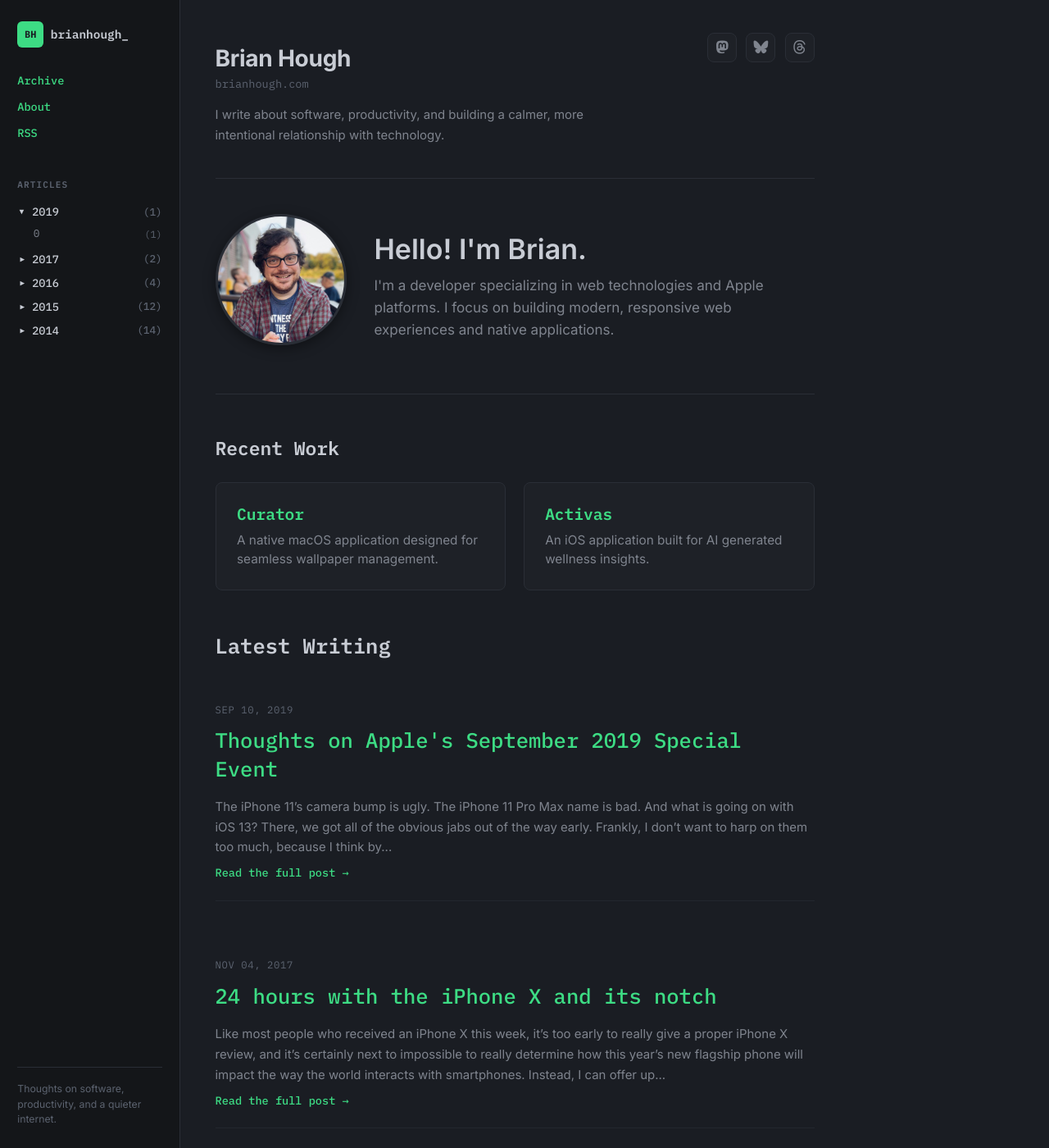
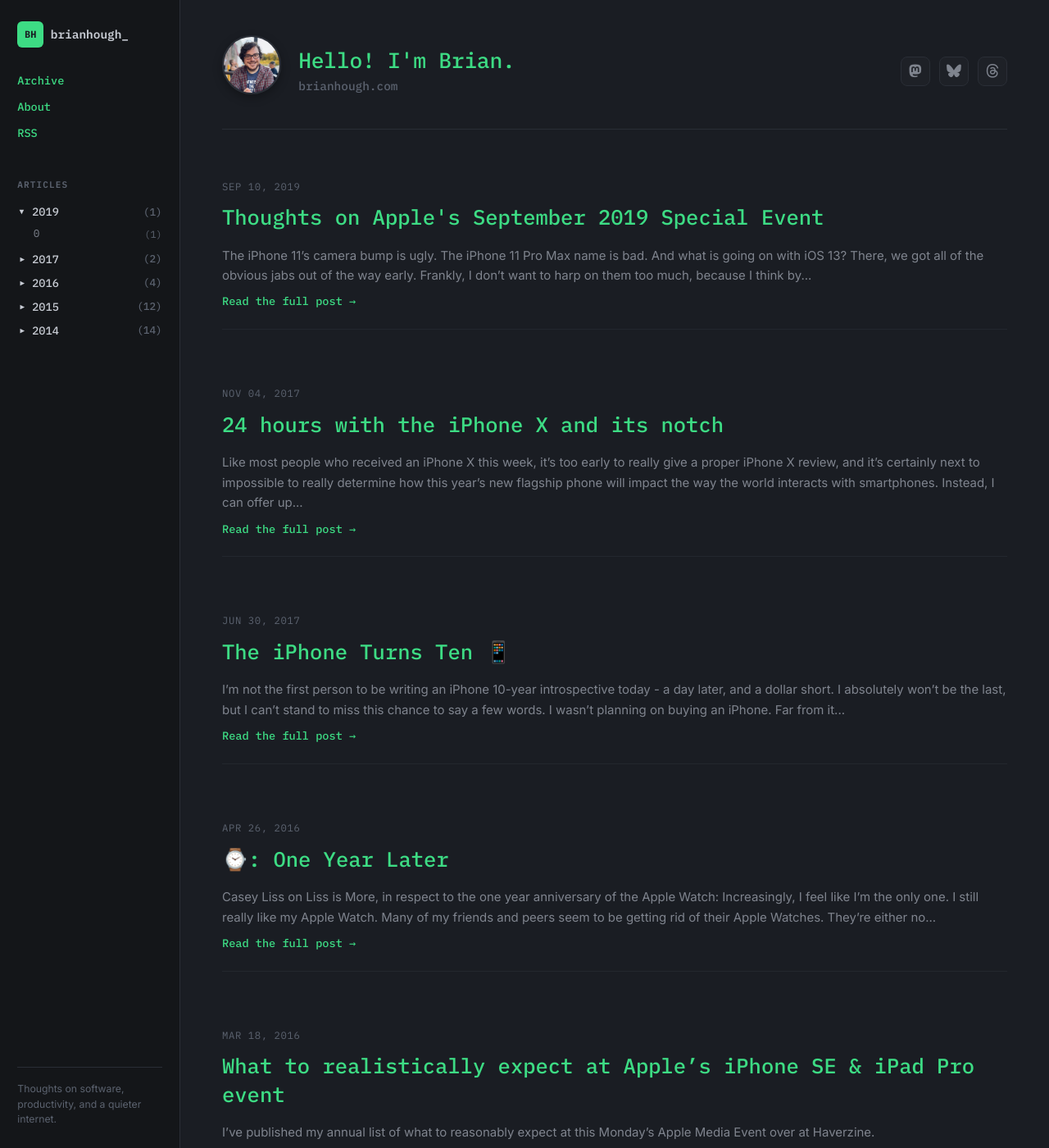
Before and after one commit to derfbwh/derfbwh.github.io, a Jekyll site: the page built from index.html, in a window 1280 px wide and 1400 px high. Shown: the whole window at 82% size. Built offline with Jekyll 4.4.1, drawn with Linux system fonts in a browser that asks for light colours; nearby versions of some CDN libraries; the list of posts is cut into pages by our own code.

Commit message:
new theme dev

```diff
--- a/_layouts/default.html
+++ b/_layouts/default.html
@@ -84,17 +84,21 @@
 
         <div class="container content">
 
-          <!-- Site header with name & social -->
+          <!-- Site header with profile photo, name & social -->
           <header class="site-header">
-            <div class="site-header-info">
-              <h1>Brian Hough</h1>
-              <span class="site-url">brianhough.com</span>
-              <p class="site-description">I write about software, productivity, and building a calmer, more intentional relationship with technology.</p>
+            <div class="site-header-profile">
+              <a href="/" class="site-avatar-link">
+                <img src="/images/profile.jpg" alt="Brian Hough" class="site-header-avatar" onerror="this.src='https://via.placeholder.com/80'">
+              </a>
+              <div class="site-header-info">
+                <h1><a href="/">Hello! I'm Brian.</a></h1>
+                <a href="/" class="site-url">brianhough.com</a>
+              </div>
             </div>
             <div class="site-header-social">
-              <a rel="me" href="https://mastodon.social/@brianhough" title="Mastodon"><i class="fa-brands fa-mastodon"></i></a>
-              <a rel="me" href="https://bsky.app/profile/brianhough.com" title="Bluesky"><i class="fa-brands fa-bluesky"></i></a>
-              <a rel="me" href="https://www.threads.net/@bwhough" title="Threads"><i class="fa-brands fa-threads"></i></a>
+              <a rel="me" href="https://mastodon.social/@brianhough" title="Mastodon" aria-label="Mastodon"><i class="fa-brands fa-mastodon"></i></a>
+              <a rel="me" href="https://bsky.app/profile/brianhough.com" title="Bluesky" aria-label="Bluesky"><i class="fa-brands fa-bluesky"></i></a>
+              <a rel="me" href="https://www.threads.net/@bwhough" title="Threads" aria-label="Threads"><i class="fa-brands fa-threads"></i></a>
             </div>
           </header>
 
@@ -109,6 +113,8 @@
       </main>
 
     </div>
+
+    <!-- Cloudflare Web Analytics --><script defer src='https://static.cloudflareinsights.com/beacon.min.js' data-cf-beacon='{"token": "59ed72088e6246588ba7a0f1a2e93768"}'></script><!-- End Cloudflare Web Analytics -->
 
     <script>
       // Sidebar toggle for mobile
--- a/index.html
+++ b/index.html
@@ -2,126 +2,6 @@
 layout: default
 title: Home
 ---
-
-<style>
-  /* Portfolio Section Styles */
-  .portfolio-header {
-    display: flex;
-    align-items: center;
-    gap: 2rem;
-    margin-bottom: 3rem;
-    padding-bottom: 2.5rem;
-    border-bottom: 1px solid var(--border-color, #2a2e36);
-  }
-
-  .profile-photo {
-    width: 160px;
-    height: 160px;
-    border-radius: 50%;
-    object-fit: cover;
-    box-shadow: 0 4px 15px rgba(0,0,0,0.4);
-    flex-shrink: 0;
-    border: 3px solid var(--border-color, #2a2e36);
-  }
-
-  .bio-content h1 {
-    margin-top: 0;
-    margin-bottom: 0.5rem;
-    font-size: 2rem;
-    color: var(--text-primary, #c8ccd4);
-  }
-
-  .bio-content p {
-    margin-bottom: 0;
-    color: var(--text-secondary, #7f848e);
-    line-height: 1.6;
-    font-size: 1rem;
-  }
-
-  .projects-section {
-    margin-bottom: 3rem;
-  }
-
-  .projects-section h2 {
-    margin-bottom: 1.5rem;
-    font-family: var(--font-mono, 'IBM Plex Mono', monospace);
-    color: var(--text-primary, #c8ccd4);
-  }
-
-  .projects-grid {
-    display: grid;
-    grid-template-columns: repeat(auto-fit, minmax(250px, 1fr));
-    gap: 1.25rem;
-  }
-
-  .project-card {
-    padding: 1.5rem;
-    border: 1px solid var(--border-color, #2a2e36);
-    border-radius: 8px;
-    background: var(--bg-card, #1e2127);
-    transition: transform 0.2s ease, box-shadow 0.2s ease, border-color 0.2s ease;
-  }
-
-  .project-card:hover {
-    transform: translateY(-3px);
-    box-shadow: 0 8px 20px rgba(0,0,0,0.35);
-    border-color: var(--accent-green, #3ddc84);
-  }
-
-  .project-card h3 {
-    margin-top: 0;
-    margin-bottom: 0.5rem;
-    font-size: 1.15rem;
-    font-family: var(--font-mono, 'IBM Plex Mono', monospace);
-    color: var(--accent-green, #3ddc84);
-  }
-
-  .project-card p {
-    font-size: 0.9rem;
-    color: var(--text-secondary, #7f848e);
-    margin-bottom: 0;
-    line-height: 1.5;
-  }
-
-  .blog-section-title {
-    margin-bottom: 2rem;
-    font-size: 1.5rem;
-    font-family: var(--font-mono, 'IBM Plex Mono', monospace);
-    color: var(--text-primary, #c8ccd4);
-  }
-
-  /* Responsive adjustment for mobile */
-  @media (max-width: 600px) {
-    .portfolio-header {
-      flex-direction: column;
-      text-align: center;
-    }
-  }
-</style>
-
-<div class="portfolio-header">
-  <img src="/images/profile.jpg" alt="Brian" class="profile-photo" onerror="this.src='https://via.placeholder.com/160'">
-  <div class="bio-content">
-    <h1>Hello! I'm Brian.</h1>
-    <p>I'm a developer specializing in web technologies and Apple platforms. I focus on building modern, responsive web experiences and native applications.</p>
-  </div>
-</div>
-
-<div class="projects-section">
-  <h2>Recent Work</h2>
-  <div class="projects-grid">
-    <div class="project-card">
-      <h3>Curator</h3>
-      <p>A native macOS application designed for seamless wallpaper management.</p>
-    </div>
-    <div class="project-card">
-      <h3>Activas</h3>
-      <p>An iOS application built for AI generated wellness insights.</p>
-    </div>
-  </div>
-</div>
-
-<h2 class="blog-section-title">Latest Writing</h2>
 
 <div class="posts">
   {% for post in paginator.posts %}
--- a/public/css/poole.css
+++ b/public/css/poole.css
@@ -570,8 +570,8 @@
 }
 
 .container {
-  max-width: 48rem;
-  padding: 2rem 2.5rem;
+  max-width: 84rem;
+  padding: 2.5rem 3rem;
   margin-left: 0;
   margin-right: auto;
   line-height: 1.6;
@@ -585,33 +585,71 @@
 .site-header {
   display: flex;
   justify-content: space-between;
-  align-items: flex-start;
+  align-items: center;
   margin-bottom: 2.5rem;
   padding-bottom: 1.5rem;
   border-bottom: 1px solid var(--border-color);
 }
 
+.site-header-profile {
+  display: flex;
+  align-items: center;
+  gap: 1.25rem;
+}
+
+.site-avatar-link {
+  display: block;
+  line-height: 0;
+  flex-shrink: 0;
+}
+
+.site-header-avatar {
+  width: 72px;
+  height: 72px;
+  border-radius: 50%;
+  object-fit: cover;
+  border: 2px solid var(--border-color);
+  flex-shrink: 0;
+  box-shadow: 0 4px 12px rgba(0, 0, 0, 0.3);
+  transition: border-color var(--transition-fast), transform var(--transition-fast);
+}
+
+.site-avatar-link:hover .site-header-avatar {
+  border-color: var(--accent-green);
+  transform: scale(1.04);
+}
+
 .site-header-info h1 {
-  font-size: 1.65rem;
-  font-weight: 700;
-  color: var(--text-primary);
-  margin-bottom: 0.15rem;
+  font-family: var(--font-mono);
+  font-size: 1.55rem;
+  font-weight: 600;
+  color: var(--accent-green);
+  margin: 0 0 0.25rem 0;
   letter-spacing: -0.01em;
+  line-height: 1.2;
+}
+
+.site-header-info h1 a {
+  color: inherit;
+  text-decoration: none;
+}
+
+.site-header-info h1 a:hover {
+  color: var(--accent-green-hover);
 }
 
 .site-header-info .site-url {
   font-family: var(--font-mono);
-  font-size: 0.8rem;
+  font-size: 0.85rem;
   color: var(--text-muted);
-  margin-bottom: 0.85rem;
   display: block;
+  margin: 0;
+  text-decoration: none;
+  transition: color var(--transition-fast);
 }
 
-.site-header-info .site-description {
-  font-size: 0.88rem;
-  color: var(--text-secondary);
-  max-width: 480px;
-  line-height: 1.65;
+.site-header-info .site-url:hover {
+  color: var(--accent-green);
 }
 
 .site-header-social {
@@ -619,7 +657,6 @@
   gap: 0.65rem;
   align-items: center;
   flex-shrink: 0;
-  margin-top: 0.35rem;
 }
 
 .site-header-social a {
@@ -951,12 +988,15 @@
   }
 
   .site-header {
-    flex-direction: column;
+    flex-direction: row;
+    flex-wrap: wrap;
+    justify-content: space-between;
+    align-items: center;
     gap: 1rem;
   }
 
   .site-header-social {
-    align-self: flex-start;
+    align-self: center;
   }
 
   .post-item-header {
```
Also changed, not shown: default.html (+12 -8 lines), 3 other files.
